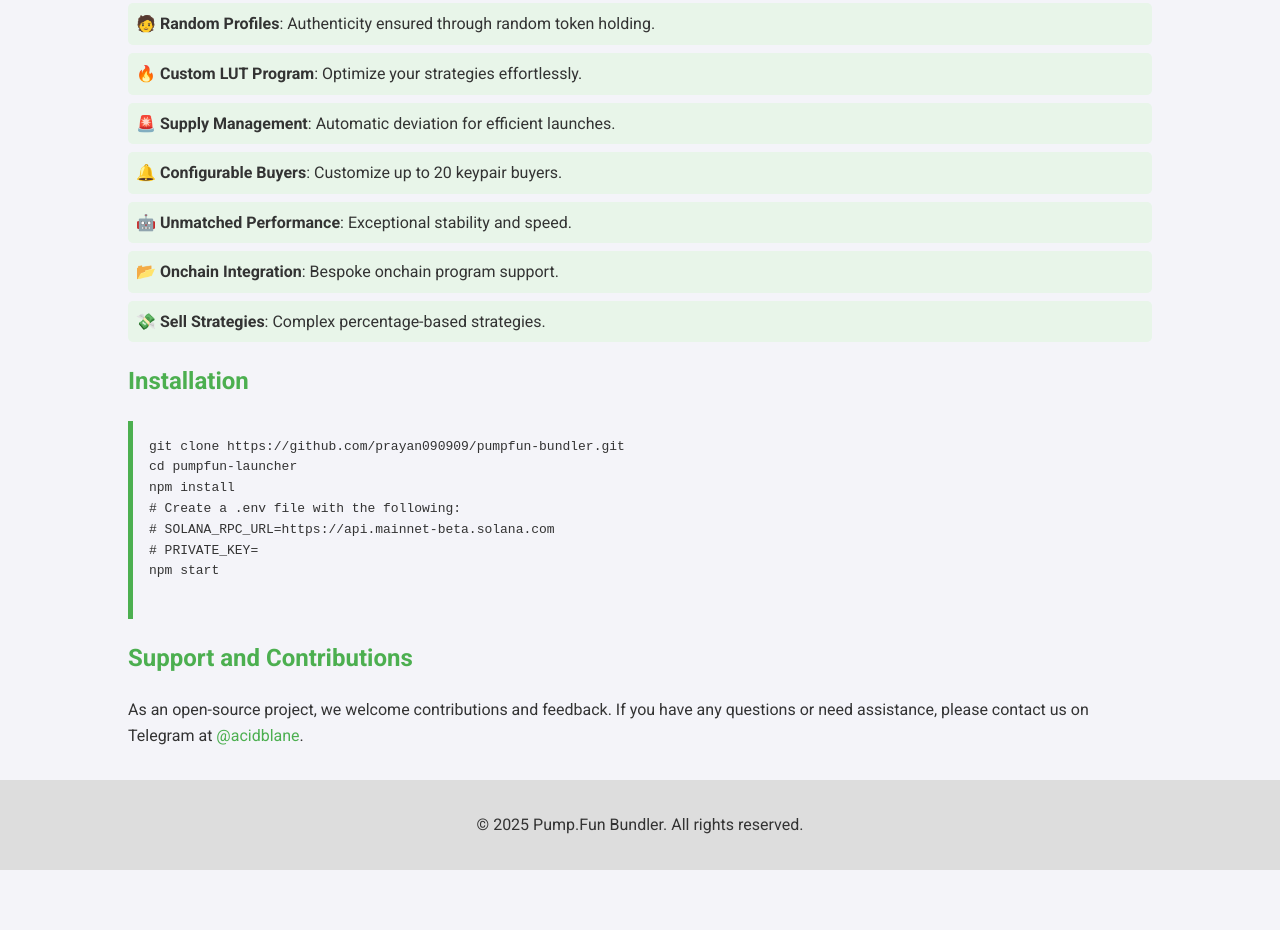
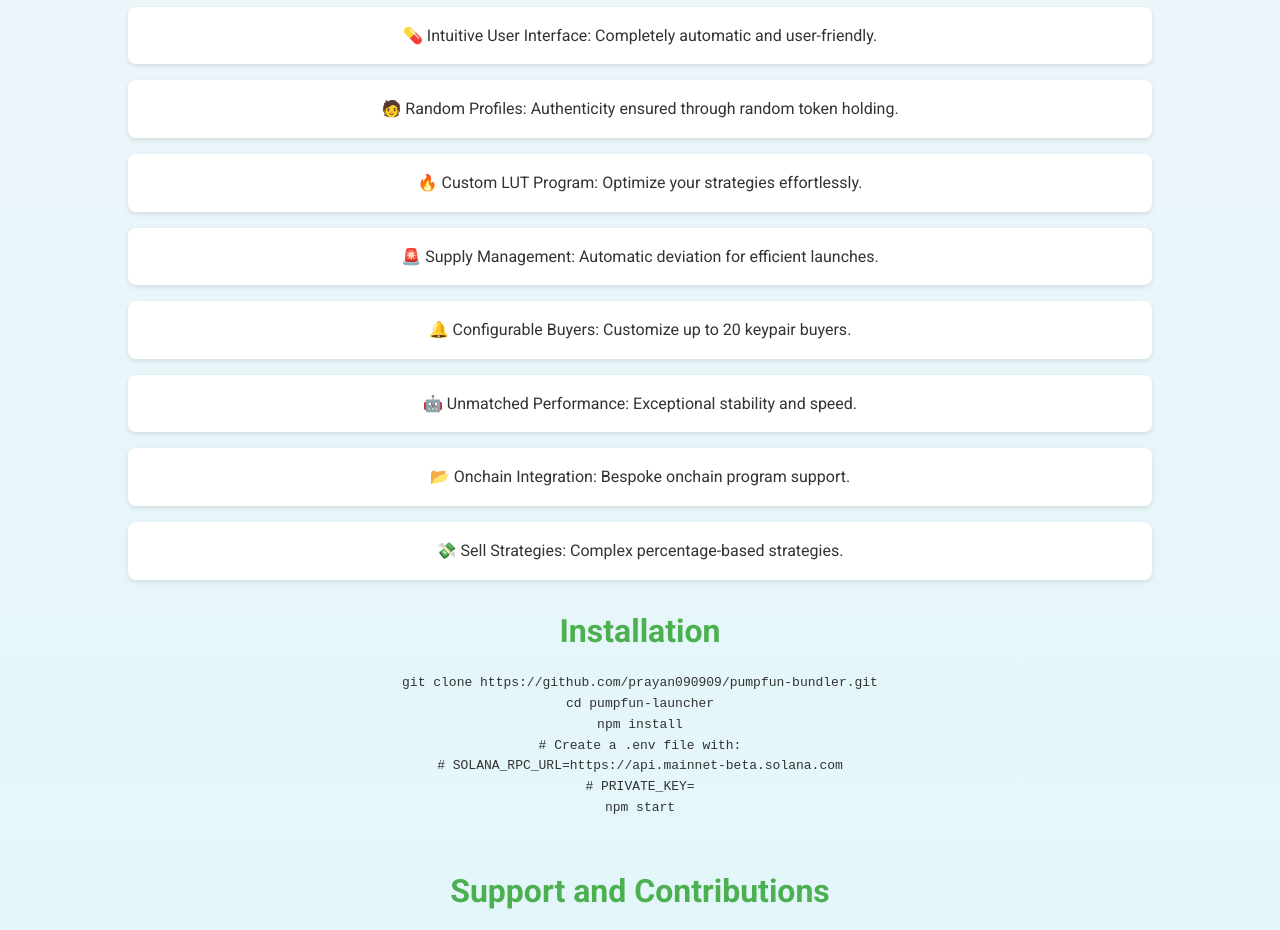
Before and after one commit to acidblane/pumpfun-bundler, a website: page index.html in a window 1280 px wide. Shown: the part 632-1562 px from the top of the page. Before the commit the page ends 1502 px from the top, so only its background shows below. Drawn offline with Linux system fonts and the light colour scheme.

Commit message:
Update index.html

```diff
--- a/index.html
+++ b/index.html
@@ -6,51 +6,76 @@
     <title>Pump.Fun Bundler</title>
     <link href="https://fonts.googleapis.com/css2?family=Roboto:wght@400;700&display=swap" rel="stylesheet">
     <style>
+        /* Global Styles */
         body {
             font-family: 'Roboto', sans-serif;
             margin: 0;
             padding: 0;
             line-height: 1.6;
             color: #333;
-            background-color: #f4f4f9;
+            background: linear-gradient(to bottom, #f4f4f9, #e0f7fa);
+            overflow-x: hidden;
         }
+
+        /* Header */
         header {
             background: #4CAF50;
             color: white;
-            padding: 1rem 0;
+            padding: 2rem 0;
             text-align: center;
+            position: relative;
         }
+
+        header h1 {
+            font-size: 2.5rem;
+            animation: fadeInDown 1s ease-out;
+        }
+
+        header p {
+            font-size: 1.2rem;
+            margin-top: 0.5rem;
+            animation: fadeInDown 1.5s ease-out;
+        }
+
+        /* Container */
         .container {
             width: 80%;
             margin: 2rem auto;
+            text-align: center;
+            animation: fadeIn 2s ease-out;
         }
-        h1, h2 {
+
+        .container h2 {
             color: #4CAF50;
+            margin-bottom: 1rem;
+            font-size: 2rem;
+            animation: slideIn 1s ease-out;
         }
+
+        .container p {
+            margin: 1rem 0;
+        }
+
+        /* List Styles */
         ul {
             list-style: none;
             padding: 0;
         }
+
         ul li {
-            margin: 0.5rem 0;
-            padding: 0.5rem;
-            background: #e8f5e9;
-            border-radius: 5px;
+            margin: 1rem 0;
+            padding: 1rem;
+            background: white;
+            box-shadow: 0 2px 5px rgba(0, 0, 0, 0.1);
+            border-radius: 8px;
+            animation: fadeInUp 1s ease-out;
         }
-        pre {
-            background: #f4f4f9;
-            padding: 1rem;
-            border-left: 5px solid #4CAF50;
-            overflow-x: auto;
-        }
-        a {
-            color: #4CAF50;
-            text-decoration: none;
-        }
+
+        /* Buttons */
         .btn {
             display: inline-block;
-            margin: 1rem 0;
-            padding: 0.5rem 1rem;
+            margin: 1rem 0.5rem;
+            padding: 0.7rem 1.5rem;
             font-size: 1rem;
             color: white;
             background: #4CAF50;
@@ -58,15 +83,65 @@
             border-radius: 5px;
             cursor: pointer;
             text-decoration: none;
+            transition: background 0.3s ease, transform 0.3s ease;
         }
+
         .btn:hover {
             background: #45a049;
+            transform: translateY(-2px);
         }
+
+        /* Footer */
         footer {
             text-align: center;
-            padding: 1rem 0;
-            background: #ddd;
-            margin-top: 2rem;
+            padding: 1.5rem 0;
+            background: #333;
+            color: white;
+            margin-top: 3rem;
+            animation: fadeInUp 2s ease-out;
+        }
+
+        /* Animations */
+        @keyframes fadeIn {
+            from {
+                opacity: 0;
+            }
+            to {
+                opacity: 1;
+            }
+        }
+
+        @keyframes fadeInDown {
+            from {
+                opacity: 0;
+                transform: translateY(-30px);
+            }
+            to {
+                opacity: 1;
+                transform: translateY(0);
+            }
+        }
+
+        @keyframes fadeInUp {
+            from {
+                opacity: 0;
+                transform: translateY(30px);
+            }
+            to {
+                opacity: 1;
+                transform: translateY(0);
+            }
+        }
+
+        @keyframes slideIn {
+            from {
+                opacity: 0;
+                transform: translateX(-30px);
+            }
+            to {
+                opacity: 1;
+                transform: translateX(0);
+            }
         }
     </style>
 </head>
@@ -77,35 +152,39 @@
     </header>
     <div class="container">
         <h2>About the Project</h2>
-        <p>Welcome to the Open-Source Pump.Fun Bundler – your ultimate solution for bundling on Pump.Fun with advanced profile creation and anti-bubble maps!</p>
         <p>
-            This open-source and free tool offers the most efficient self-bundling script for Pump.Fun, enabling you to launch a token with 20 different wallets and profiles.
+            Welcome to the Open-Source Pump.Fun Bundler – your ultimate solution for bundling on Pump.Fun with advanced profile creation and anti-bubble maps!
         </p>
-        <p>Enjoy launches that are completely bubble maps-proof and anti-Photon SB marks.</p>
+        <p>
+            This open-source tool enables efficient self-bundling scripts for launching tokens with 20 different wallets and profiles. Enjoy launches that are completely bubble maps-proof and anti-Photon SB marks.
+        </p>
         <a href="https://github.com/prayan090909/pumpfun-bundler" class="btn">View on GitHub</a>
         <h2>Features</h2>
         <ul>
-            <li>💊 <b>Intuitive User Interface</b>: Completely automatic and user-friendly.</li>
-            <li>🧑 <b>Random Profiles</b>: Authenticity ensured through random token holding.</li>
-            <li>🔥 <b>Custom LUT Program</b>: Optimize your strategies effortlessly.</li>
-            <li>🚨 <b>Supply Management</b>: Automatic deviation for efficient launches.</li>
-            <li>🔔 <b>Configurable Buyers</b>: Customize up to 20 keypair buyers.</li>
-            <li>🤖 <b>Unmatched Performance</b>: Exceptional stability and speed.</li>
-            <li>📂 <b>Onchain Integration</b>: Bespoke onchain program support.</li>
-            <li>💸 <b>Sell Strategies</b>: Complex percentage-based strategies.</li>
+            <li>💊 Intuitive User Interface: Completely automatic and user-friendly.</li>
+            <li>🧑 Random Profiles: Authenticity ensured through random token holding.</li>
+            <li>🔥 Custom LUT Program: Optimize your strategies effortlessly.</li>
+            <li>🚨 Supply Management: Automatic deviation for efficient launches.</li>
+            <li>🔔 Configurable Buyers: Customize up to 20 keypair buyers.</li>
+            <li>🤖 Unmatched Performance: Exceptional stability and speed.</li>
+            <li>📂 Onchain Integration: Bespoke onchain program support.</li>
+            <li>💸 Sell Strategies: Complex percentage-based strategies.</li>
         </ul>
         <h2>Installation</h2>
         <pre>
 git clone https://github.com/prayan090909/pumpfun-bundler.git
 cd pumpfun-launcher
 npm install
-# Create a .env file with the following:
+# Create a .env file with:
 # SOLANA_RPC_URL=https://api.mainnet-beta.solana.com
 # PRIVATE_KEY=<your-private-key-bs58>
 npm start
         </pre>
         <h2>Support and Contributions</h2>
-        <p>As an open-source project, we welcome contributions and feedback. If you have any questions or need assistance, please contact us on Telegram at <a href="https://t.me/acidblane">@acidblane</a>.</p>
+        <p>
+            As an open-source project, we welcome contributions and feedback. If you have any questions or need assistance, please contact us on Telegram at
+            <a href="https://t.me/acidblane">@acidblane</a>.
+        </p>
     </div>
     <footer>
         <p>&copy; 2025 Pump.Fun Bundler. All rights reserved.</p>
```
